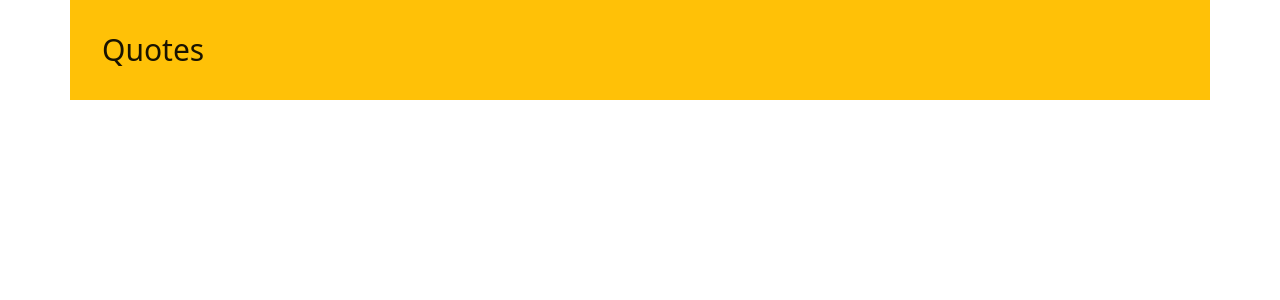
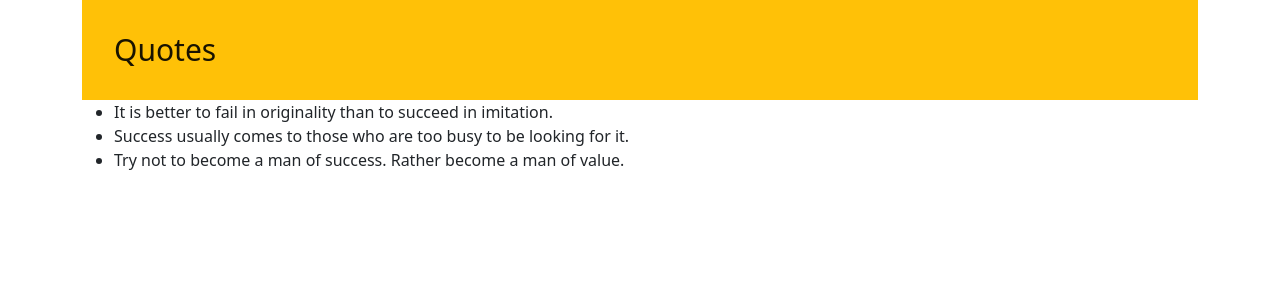
Before and after one commit to changawa-antony/quotes-app, an Angular app: page / in a window 1280 px wide. Shown: the top 300 px of the page. Built offline with nearby package versions, Linux system fonts and the light colour scheme.

Commit message:
Created quotes array

```diff
--- a/src/app/app.component.html
+++ b/src/app/app.component.html
@@ -1 +1,4 @@
-<app-header></app-header>
+<div class="container">
+  <app-header></app-header>
+  <app-quote></app-quote>
+</div>
--- a/src/app/app.module.ts
+++ b/src/app/app.module.ts
@@ -5,12 +5,14 @@
 import { AppComponent } from './app.component';
 import { HeaderComponent } from './components/header/header.component';
 import { QuoteComponent } from './components/quote/quote.component';
+import { QuoteDescriptionComponent } from './components/quote-description/quote-description.component';
 
 @NgModule({
   declarations: [
     AppComponent,
     HeaderComponent,
-    QuoteComponent
+    QuoteComponent,
+    QuoteDescriptionComponent
   ],
   imports: [
     BrowserModule,
--- a/src/app/classes/quote.ts
+++ /dev/null
@@ -1,2 +0,0 @@
-export class Quote {
-}
--- a/src/app/components/header/header.component.html
+++ b/src/app/components/header/header.component.html
@@ -1,3 +1,4 @@
 <nav class=" container navbar navbar-light bg-warning">
     <h1 class="navbar-brand mb-0 h1">{{title}}</h1>
-  </nav>
+
+</nav>
--- /dev/null
+++ b/src/app/components/quote-description/quote-description.component.html
@@ -0,0 +1 @@
+<p>quote-description works!</p>
--- /dev/null
+++ b/src/app/components/quote-description/quote-description.component.ts
@@ -0,0 +1,17 @@
+import { Component, OnInit, Input } from '@angular/core';
+import { Quote } from '../quote';
+
+@Component({
+  selector: 'app-quote-description',
+  templateUrl: './quote-description.component.html',
+  styleUrls: ['./quote-description.component.css']
+})
+export class QuoteDescriptionComponent implements OnInit {
+
+  @Input() quote! : Quote;
+  constructor() { }
+
+  ngOnInit(): void {
+  }
+
+}
--- /dev/null
+++ b/src/app/components/quote.ts
@@ -0,0 +1,5 @@
+export class Quote {
+    id!: number;
+    name!: string;
+    author!: string;
+}
--- a/src/app/components/quote/quote.component.html
+++ b/src/app/components/quote/quote.component.html
@@ -1 +1,5 @@
-<p>quote works!</p>
+<div>
+    <ul>
+        <li *ngFor="let quote of quotes">{{quote.name}}</li>
+    </ul>
+</div>
--- a/src/app/components/quote/quote.component.ts
+++ b/src/app/components/quote/quote.component.ts
@@ -1,4 +1,6 @@
 import { Component, OnInit } from '@angular/core';
+import { Quote } from '../quote';
+
 
 @Component({
   selector: 'app-quote',
@@ -7,6 +9,12 @@
 })
 export class QuoteComponent implements OnInit {
 
+  quotes:Quote[] = [
+    {id:1, name:'It is better to fail in originality than to succeed in imitation.',author:'Herman Melville'},
+    {id:2,name:'Success usually comes to those who are too busy to be looking for it.',author:'Henry David Thoreau'},
+    {id:3,name:'Try not to become a man of success. Rather become a man of value.',author:'Albert Einstein'},
+
+  ];
   constructor() { }
 
   ngOnInit(): void {
```
Also changed, not shown: src/app/components/quote-description/quote-description.component.css (added), 2 other files (tests, documents, lock files or other folders).
